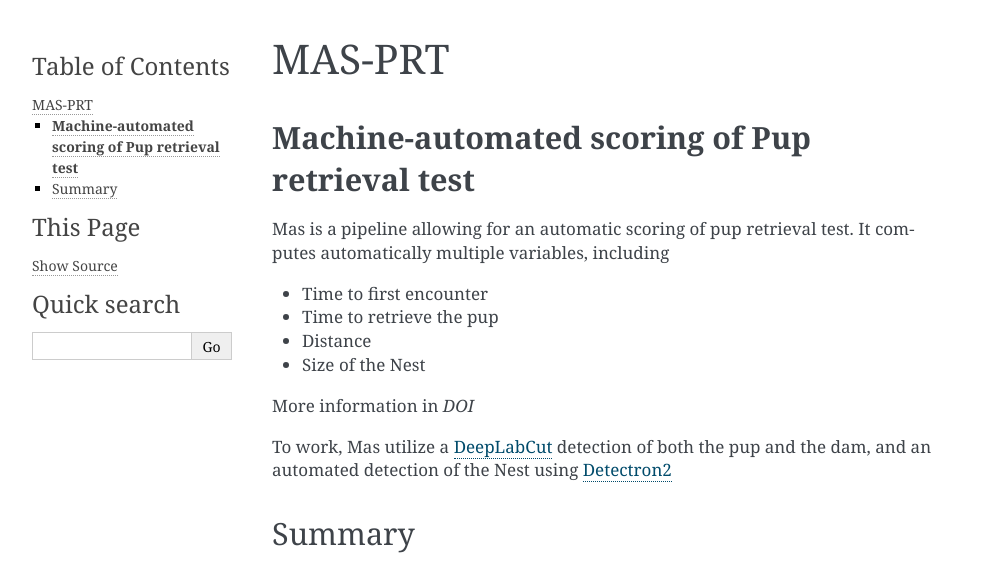
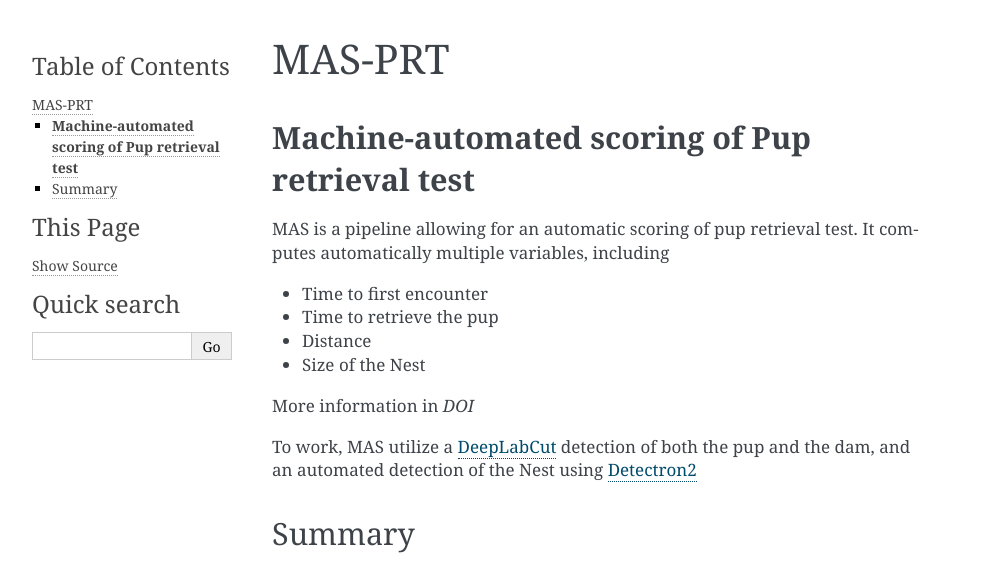
Before and after one commit to ChavisManzoniLab/MAS, a Sphinx documentation site: the page built from docs/index.rst, in a window 1280 px wide. Shown: the top 567 px of the page, without its empty margins (148-1140 px from the left). Built offline with Sphinx 7.4.7, drawn with Linux system fonts in a browser that asks for light colours.

```diff
--- a/docs/index.rst
+++ b/docs/index.rst
@@ -4,7 +4,7 @@ MAS-PRT
 ------------------------------------
 
 
-Mas is a pipeline allowing for an automatic scoring of pup retrieval test. It computes automatically multiple variables, including
+MAS is a pipeline allowing for an automatic scoring of pup retrieval test. It computes automatically multiple variables, including
 
 - Time to first encounter
 - Time to retrieve the pup
@@ -13,7 +13,7 @@ Mas is a pipeline allowing for an automatic scoring of pup retrieval test. It co
 
 More information in *DOI*
 
-To work, Mas utilize a `DeepLabCut <http://www.mackenziemathislab.org/deeplabcut>`_ detection of both the pup and the dam, and an automated detection of the Nest using `Detectron2 <https://github.com/facebookresearch/detectron2?tab=readme-ov-file#learn-more-about-detectron2>`_
+To work, MAS utilize a `DeepLabCut <http://www.mackenziemathislab.org/deeplabcut>`_ detection of both the pup and the dam, and an automated detection of the Nest using `Detectron2 <https://github.com/facebookresearch/detectron2?tab=readme-ov-file#learn-more-about-detectron2>`_
 
 Summary
 ------------------
```
